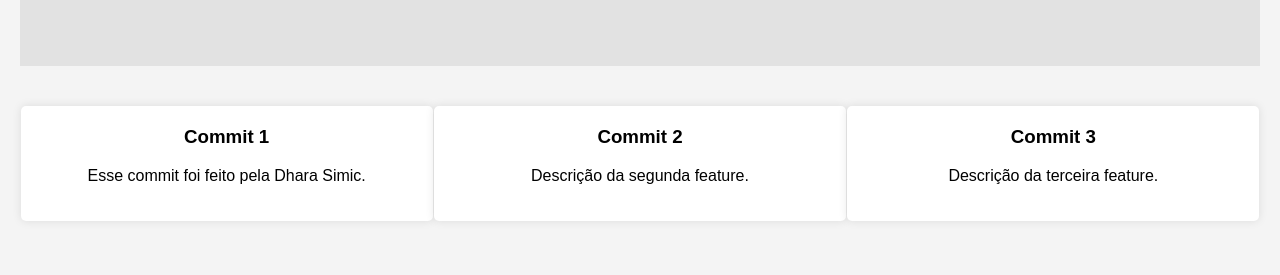
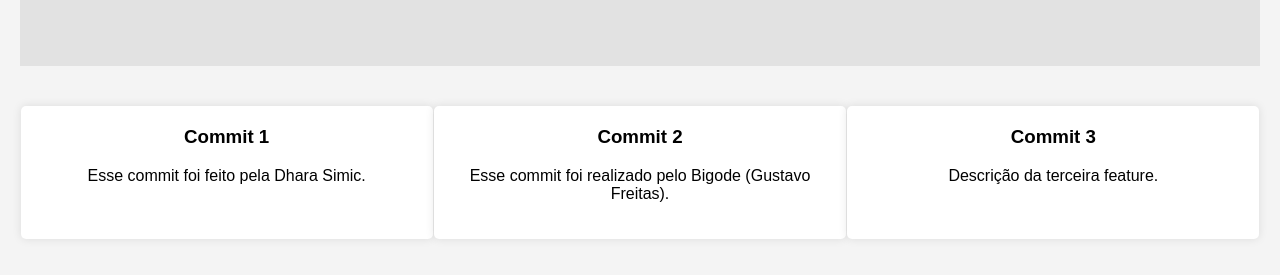
Before and after one commit to dharasimic/CI_CD, a plain HTML site: page index.html in a window 1280 px wide. Shown: the part 269-544 px from the top of the page. Drawn offline with Linux system fonts and the light colour scheme.

Commit message:
commit do Gustavo

```diff
--- a/index.html
+++ b/index.html
@@ -75,7 +75,7 @@
             </div>
             <div class="feature">
                 <h3>Commit 2</h3>
-                <p>Descrição da segunda feature.</p>
+                <p>Esse commit foi realizado pelo Bigode (Gustavo Freitas).</p>
             </div>
             <div class="feature">
                 <h3>Commit 3</h3>
```
